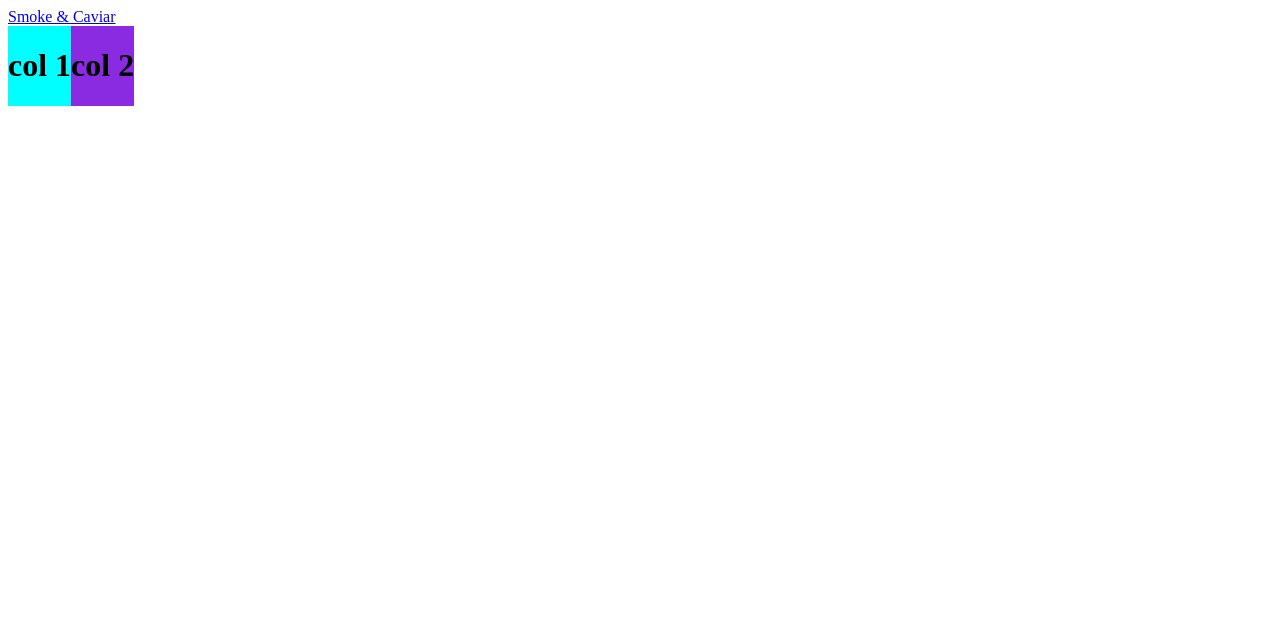
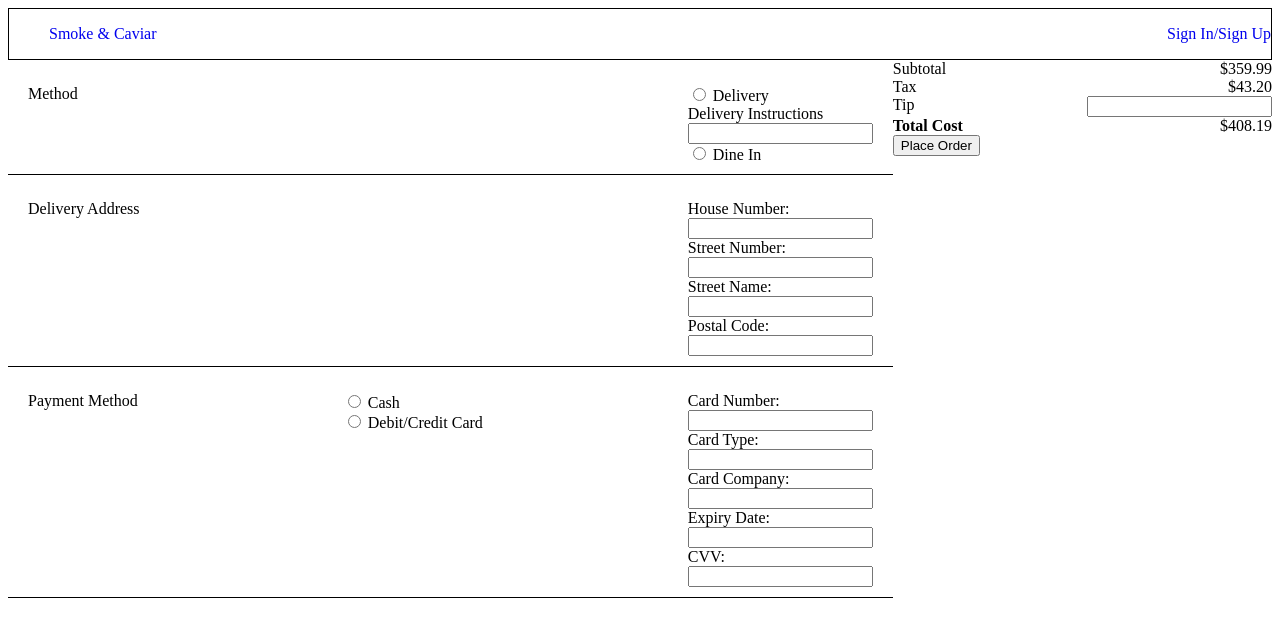
Before and after one commit to Dreiii18/Restaurant, a PHP site: page /frontend/html/checkout.html in a window 1280 px wide. Shown: the top 637 px of the page. Run offline with PHP 8.4, Linux system fonts and the light colour scheme.

Commit message:
2 columns left column has: radio buttons for delivery or dine in form for delivery address form for payment detail, radio buttons for cash or debit/credit card
right column has subtotal, tax, tip, total cost & place order button

```diff
--- a/frontend/css/checkout.css
+++ b/frontend/css/checkout.css
@@ -2,10 +2,39 @@
     display: flex;
 }
 
+#navbar {
+    border: 1px solid black;
+}
+
+#navbar ul {
+    display: flex;
+    justify-content: space-between;
+    list-style: none;
+}
+
+nav a {
+    text-decoration: none;
+}
+
+.inner-row{
+    display: flex;
+    justify-content: space-between;
+    margin-top: 25px;
+    padding-left: 20px;
+    padding-right: 20px;
+    padding-bottom: 10px;
+    border-bottom: 1px solid black;
+}
+
 .column-1{
-    background-color: aqua;
+    width: 70%;
 }
 
 .column-2{
-    background-color: blueviolet;
+    width: 30%;
 }
+
+.cost-element{
+    display: flex;
+    justify-content: space-between;
+}
--- a/frontend/html/checkout.html
+++ b/frontend/html/checkout.html
@@ -3,23 +3,96 @@
   <head>
     <meta charset="UTF-8">
     <title>Checkout</title>
-    <link rel="stylesheet" href="css/checkout.css">
+    <link rel="stylesheet" href="../css/checkout.css">
   </head>
+
   <body>
     <main>
-        <nav class="navbar bg-body-tertiary">
-            <div class="container-fluid">
-              <a class="navbar-brand" href="/index.php">Smoke & Caviar</a>
-            </div>
-          </nav>
+        <nav id="navbar">
+            <ul>
+                <li><a href="../../index.php">Smoke & Caviar</a></li>
+                <li><a href="#">Sign In/Sign Up</a></li>
+            </ul>
+        </nav>
 
         <div id="content">
             <div class="row">
                 <div class="column-1">
-                    <h1>col 1</h1>
+                    <div class="inner-row">
+                        <span class="checkout-section">Method</span>
+                        <div id="order_method">
+                            <input type="radio" id="delivery" name="order_method" value="Delivery">
+                            <label for="delivery">Delivery</label><br>
+
+                            <label for="special-instructions">Delivery Instructions</label><br>
+                            <input type="text" id="special-instructions" name="special-instructions"><br>
+
+                            <input type="radio" id="dine_in" name="order_method" value="Dine In">
+                            <label for="dine_in">Dine In</label>
+                        </div>
+                    </div>
+                    <div class="inner-row">
+                        <span>Delivery Address</span>
+                        <form>
+                            <label for="house_num">House Number:</label><br>
+                            <input type="text" id="house_num" name="house_num"><br>
+                            <label for="street_num">Street Number:</label><br>
+                            <input type="text" id="street_num" name="street_num"><br>
+                            <label for="street_name">Street Name:</label><br>
+                            <input type="text" id="street_name" name="street_name"><br>
+                            <label for="postal-code">Postal Code:</label><br>
+                            <input type="text" id="postal-code" name="postal-code">
+                        </form>
+                    </div>
+                    <div class="inner-row">
+                        <span>Payment Method</span>
+                        <div id="payment-options">
+                            <input type="radio" id="cash" name="payment_method" value="Cash">
+                            <label for="cash">Cash</label><br>
+                            <input type="radio" id="card" name="order_method" value="Card">
+                            <label for="card">Debit/Credit Card</label><br>
+                        </div>
+                        <div id="payment-details">
+                            <form>
+                                <label for="card_num">Card Number:</label><br>
+                                <input type="text" id="card_num" name="card_num"><br>
+                                <label for="card_type">Card Type:</label><br>
+                                <input type="text" id="card_type" name="card_type"><br>
+                                <label for="card_comp">Card Company:</label><br>
+                                <input type="text" id="card_comp" name="card_comp"><br>
+                                <label for="expiry_date">Expiry Date:</label><br>
+                                <input type="text" id="expiry_date" name="expiry_date"><br>
+                                <label for="cvv">CVV:</label><br>
+                                <input type="text" id="cvv" name="cvv"><br>
+                            </form>
+                        </div>
+                    </div>
                 </div>
                 <div class="column-2">
-                    <h1>col 2</h1>
+                    <div id="costSummary" class="border-top p-3">
+                        <div class="cost-element">
+                            <span>Subtotal</span>
+                            <div id="subtotal-cost">$359.99</div>
+                        </div>
+                        <div class="cost-element">
+                            <span>Tax</span>
+                            <div id="tax-cost">$43.20</div>
+                        </div>
+                        <div class="cost-element">
+                            <span>Tip</span>
+                            <div id="tip-cost">
+                                <input type="text" id="tip" name="tip">
+                            </div>
+                        </div>
+                        <div class="cost-element">
+                            <span><strong>Total Cost</strong></span>
+                            <div id="total-cost">$408.19</div>
+                        </div>
+                        <div class="d-grid gap-2 p-3">
+                            <button class="btn btn-primary" type="button">Place Order</button>
+                        </div>
+                    </div>
+
                 </div>
 
             </div>
```
